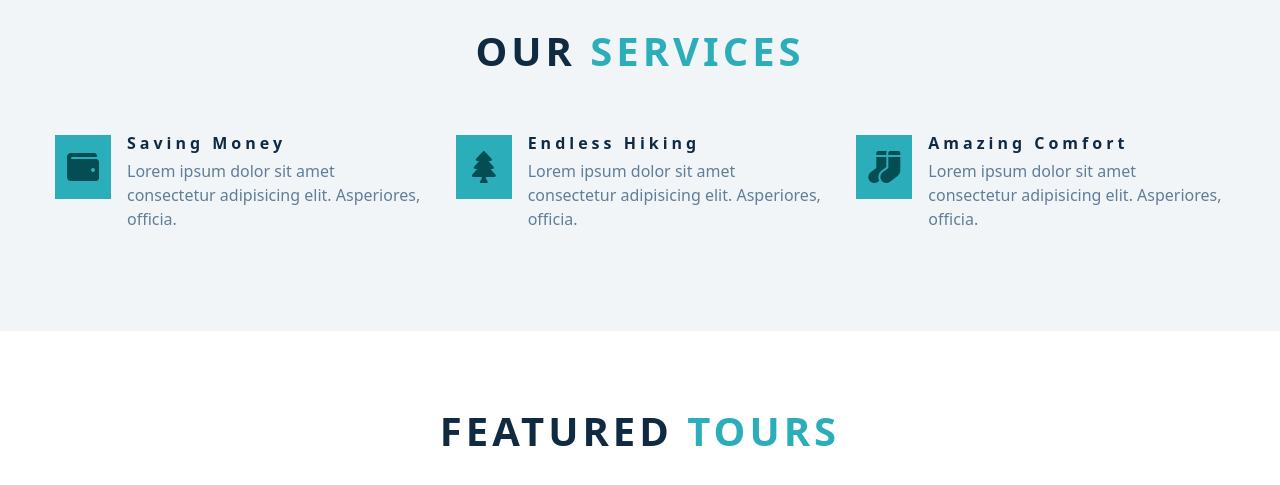
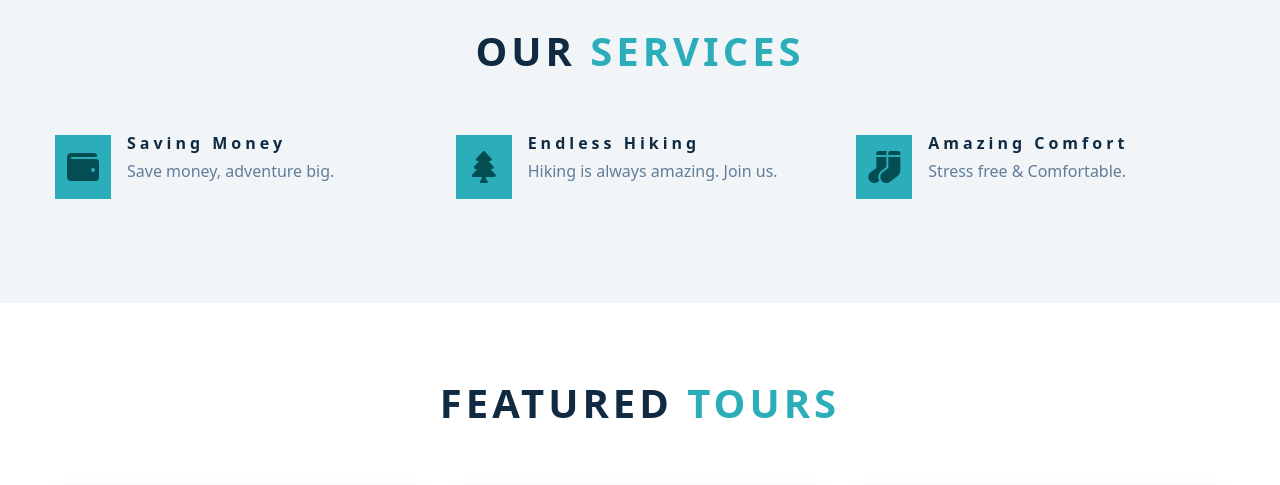
Before and after one commit to bodwood/Backroads, a React (Create React App) app: page / in a window 1280 px wide. Shown: the part 1540-2025 px from the top of the page. Built offline with nearby package versions, Linux system fonts and the light colour scheme; grey boxes are pictures that could not be loaded.

Commit message:
update services section to make it modular

```diff
--- a/src/components/Services.js
+++ b/src/components/Services.js
@@ -1,50 +1,25 @@
+import Title from "./Title"
+import { services } from "../data"
+
 const Services = () => {
   return (
     <section className='section services' id='services'>
-      <div className='section-title'>
-        <h2>
-          our <span>services</span>
-        </h2>
-      </div>
+     <Title title='our' subtitle='services'/>
       <div className='section-center services-center'>
-        <article className='service'>
-          <span className='service-icon'>
-            <i className='fas fa-wallet fa-fw'></i>
-          </span>
-          <div className='service-info'>
-            <h4 className='service-title'>saving money</h4>
-            <p className='service-text'>
-              Lorem ipsum dolor sit amet consectetur adipisicing elit.
-              Asperiores, officia.
-            </p>
-          </div>
-        </article>
-
-        <article className='service'>
-          <span className='service-icon'>
-            <i className='fas fa-tree fa-fw'></i>
-          </span>
-          <div className='service-info'>
-            <h4 className='service-title'>endless hiking</h4>
-            <p className='service-text'>
-              Lorem ipsum dolor sit amet consectetur adipisicing elit.
-              Asperiores, officia.
-            </p>
-          </div>
-        </article>
-
-        <article className='service'>
-          <span className='service-icon'>
-            <i className='fas fa-socks fa-fw'></i>
-          </span>
-          <div className='service-info'>
-            <h4 className='service-title'>amazing comfort</h4>
-            <p className='service-text'>
-              Lorem ipsum dolor sit amet consectetur adipisicing elit.
-              Asperiores, officia.
-            </p>
-          </div>
-        </article>
+        {services.map((service) => {
+          const {id, icon, serviceH4, serviceP} = service;
+          return(
+          <article key={id} className='service'>
+            <span className='service-icon'>
+              <i className={icon}></i>
+            </span>
+            <div className='service-info'>
+              <h4 className='service-title'>{serviceH4}</h4>
+              <p className='service-text'>{serviceP}</p>
+            </div>
+          </article>
+          )
+        })}
       </div>
     </section>
   )
--- a/src/components/Tours.js
+++ b/src/components/Tours.js
@@ -1,11 +1,9 @@
+import  Title  from './Title'
+
 const Tours = () => {
   return (
     <section className='section' id='tours'>
-      <div className='section-title'>
-        <h2>
-          featured <span>tours</span>
-        </h2>
-      </div>
+      <Title title='featured' subtitle='tours' />
 
       <div className='section-center featured-center'>
         <article className='tour-card'>
--- a/src/data.js
+++ b/src/data.js
@@ -21,4 +21,25 @@ export const socialLinks = [
     href: 'https://www.squarespace.com',
     icon: 'fab fa-squarespace',
   },
-]
+];
+
+export const services = [
+  {
+    id: 1,
+    icon: 'fas fa-wallet fa-fw',
+    serviceH4: 'saving money',
+    serviceP: 'Save money, adventure big.',
+  },
+  {
+    id: 2,
+    icon: 'fas fa-tree fa-fw',
+    serviceH4: 'endless hiking',
+    serviceP: 'Hiking is always amazing. Join us.',
+  },
+  {
+    id: 3,
+    icon: 'fas fa-socks fa-fw',
+    serviceH4: 'amazing comfort',
+    serviceP: 'Stress free & Comfortable.',
+  },
+];
```
